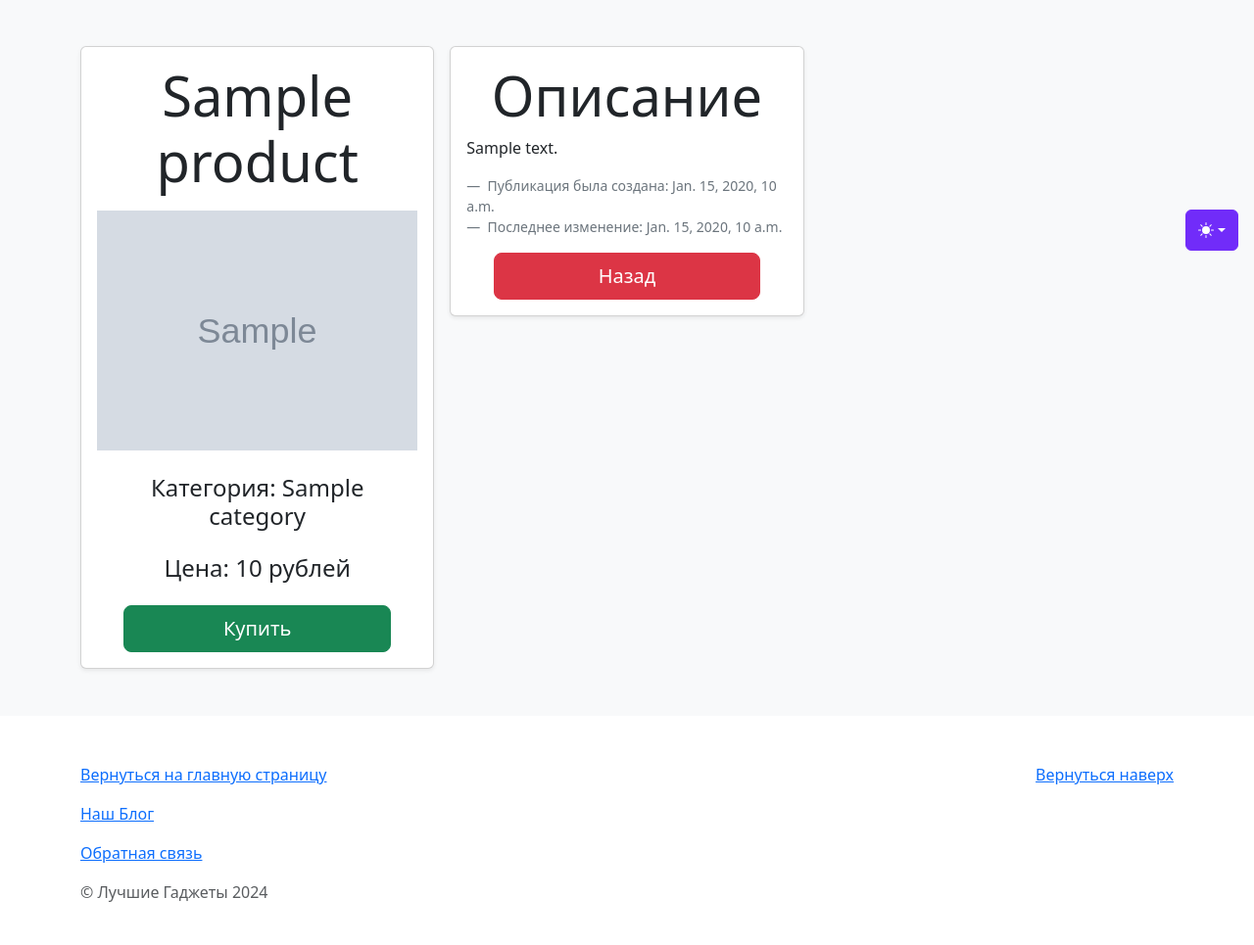
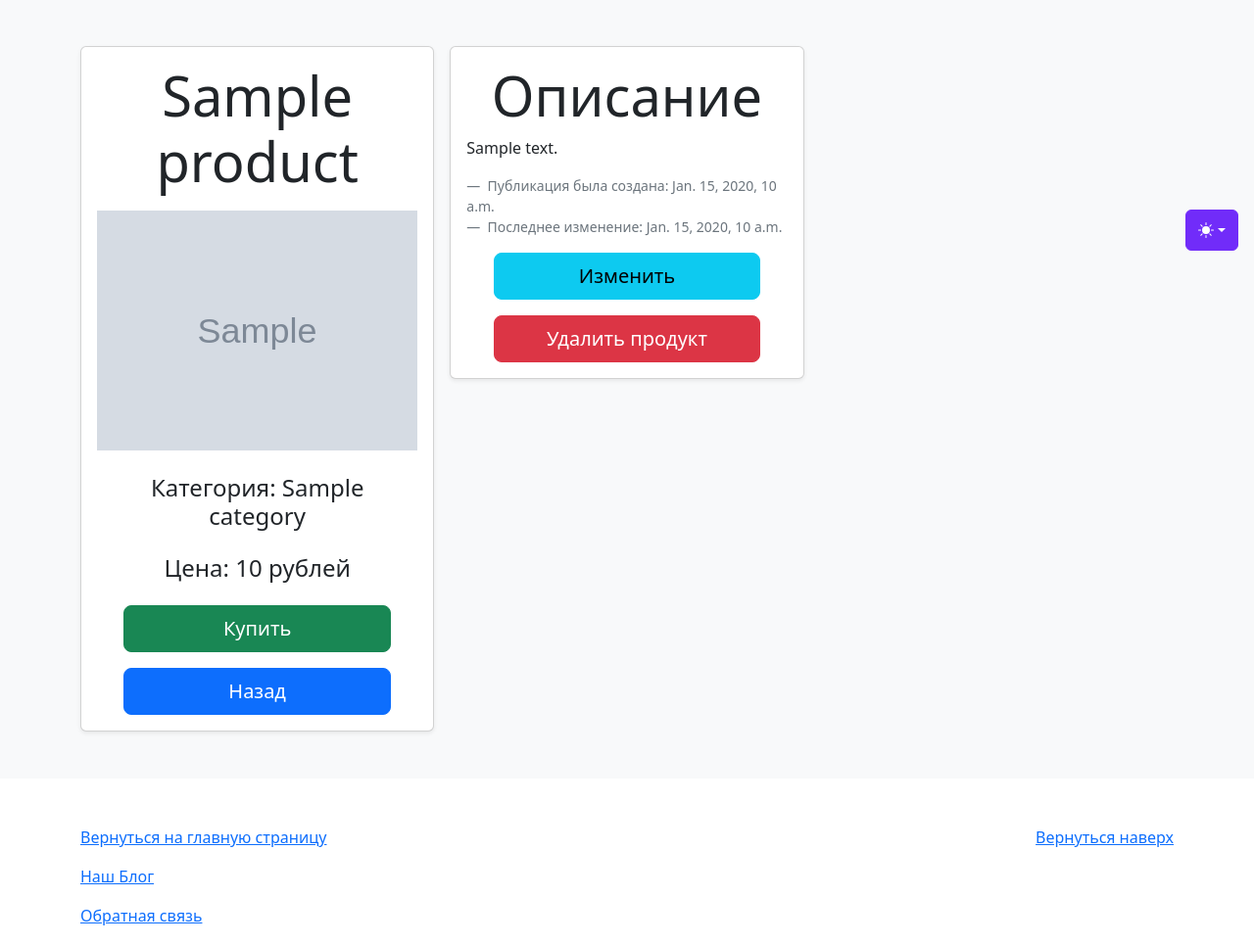
Before and after one commit to EliasN96/DJANGO_HW_2, a Django app: page /products/1/ in a window 1280 px wide. Shown: the part 528-1493 px from the top of the page at 98% size. Before the commit the page ends 1449 px from the top, so only its background shows below. Run offline with Django 5.2, Linux system fonts and the light colour scheme; tables that the repository leaves empty hold one stand-in row (values such as "Sample post"); grey boxes marked "Sample" are stand-in pictures; some libraries are stand-ins or nearby versions.

Commit message:
update product_detail.html

```diff
--- a/catalog/templates/catalog/product_detail.html
+++ b/catalog/templates/catalog/product_detail.html
@@ -17,6 +17,10 @@
                         <div class="d-grid gap-2 col-10 mx-auto">
                             <a type="button" class="btn btn-lg btn-block btn-success">Купить</a>
                         </div>
+                        <div class="d-grid gap-2 col-10 mx-auto mt-3">
+                            <a href="{% url 'catalog:product_list' %}" type="button"
+                               class="btn btn-lg btn-block btn-primary">Назад</a>
+                        </div>
                         <div class="d-flex justify-content-between align-items-center">
                         </div>
                     </div>
@@ -34,8 +38,12 @@
                             Последнее изменение: {{ product.updated_at }}</cite>
                         </figcaption>
                         <div class="d-grid gap-2 col-10 mx-auto mt-3">
-                            <a href="{% url 'catalog:product_list' %}" type="button"
-                               class="btn btn-lg btn-block btn-danger">Назад</a>
+                            <a href="{% url 'catalog:product_update' product.pk %}" type="button"
+                               class="btn btn-lg btn-block btn-info">Изменить</a>
+                        </div>
+                        <div class="d-grid gap-2 col-10 mx-auto mt-3">
+                            <a href="{% url 'catalog:product_delete' product.pk %}" type="button"
+                               class="btn btn-lg btn-block btn-danger">Удалить продукт</a>
                         </div>
                         <div class="d-flex justify-content-between align-items-center">
                         </div>
```
